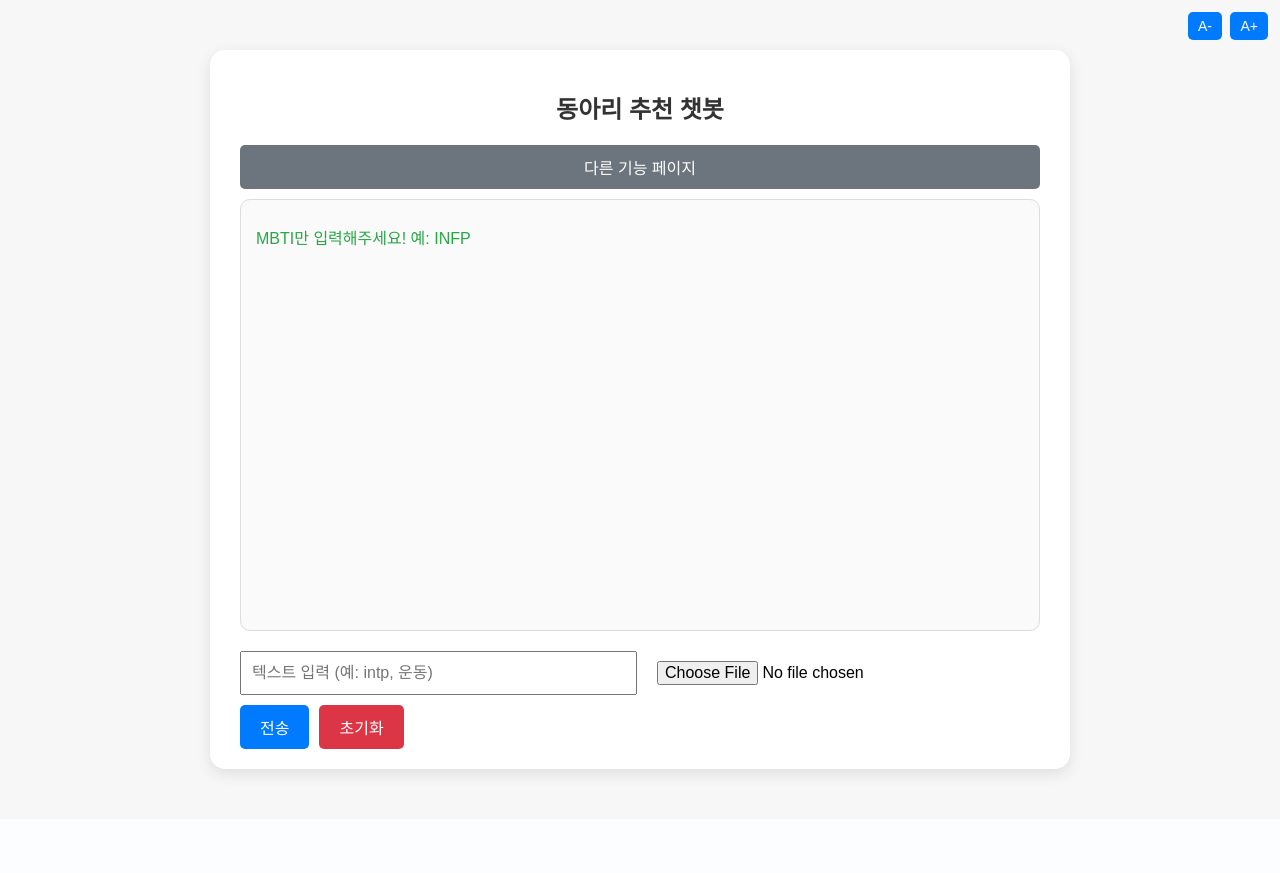
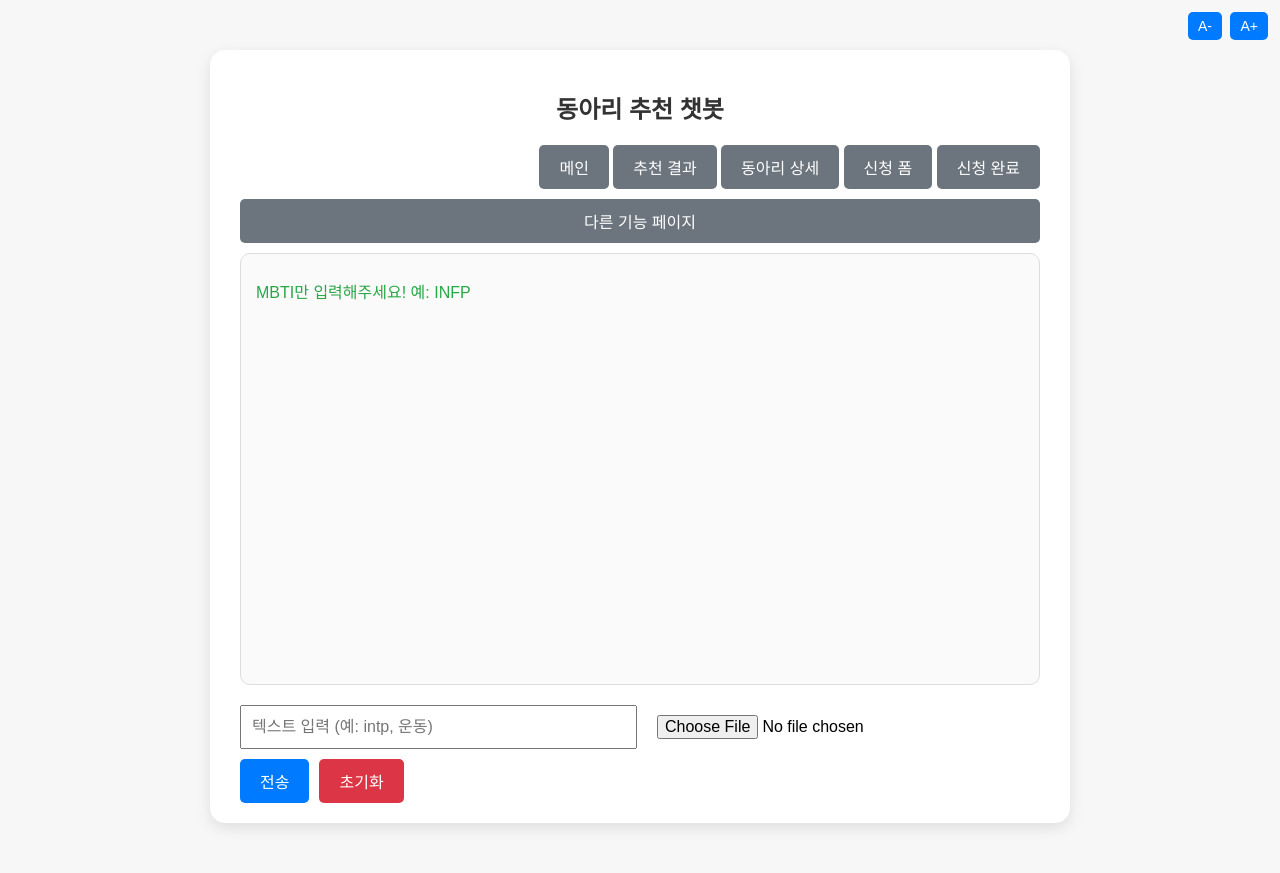
Before and after one commit to MilaEvans/OSS-project, a Flask app: page / in a window 1280 px wide. Before the commit the page ends 781 px from the top, so only its background shows below. Run offline with Flask 3, Linux system fonts and the light colour scheme.

Commit message:
다른 기능 페이지로 이동 버튼 추가

```diff
--- a/templates/chat.html
+++ b/templates/chat.html
@@ -1,7 +1,8 @@
 <!DOCTYPE html>
+
 <html lang="ko">
 <head>
-    <meta charset="UTF-8">
+<meta charset="utf-8"/>
 <title>동아리 추천 챗봇</title>
 <style>
         body {
@@ -92,7 +93,6 @@
             gap: 10px;
         }
     </style>
-
 <style>
         body {
             font-size: 16px;
@@ -125,34 +125,38 @@
 <button onclick="changeFontSize(-1)">A-</button>
 <button onclick="changeFontSize(1)">A+</button>
 </div>
-
 <div class="wrapper">
 <div class="container">
 <h2>동아리 추천 챗봇</h2>
 <div style="text-align: right; margin-bottom: 10px;">
-            <form action="/other" method="get">
-                <button type="submit" style="background-color: #6c757d;">다른 기능 페이지</button>
+<a href="{{ url_for('index') }}"><button style="background-color: #6c757d;" type="button">메인</button></a>
+<a href="{{ url_for('result') }}"><button style="background-color: #6c757d;" type="button">추천 결과</button></a>
+<a href="{{ url_for('club_detail', club_id=1) }}"><button style="background-color: #6c757d;" type="button">동아리 상세</button></a>
+<a href="{{ url_for('apply_form') }}"><button style="background-color: #6c757d;" type="button">신청 폼</button></a>
+<a href="{{ url_for('apply_success') }}"><button style="background-color: #6c757d;" type="button">신청 완료</button></a>
+</div>
+
+<div style="text-align: right; margin-bottom: 10px;">
+<form action="{{ url_for('chat') }}" method="get">
+<button style="background-color: #6c757d;" type="submit">다른 기능 페이지</button>
 </form>
 </div>
-
 <div class="chat-box">
             {% for speaker, message in history %}
                 <div class="message {{ speaker }}">{{ message }}</div>
             {% endfor %}
         </div>
-
-        <form method="POST" action="/chat" enctype="multipart/form-data">
+<form action="{{ url_for('chat') }}" enctype="multipart/form-data" method="POST">
 <div class="input-section">
-                <input type="text" name="keyword" placeholder="텍스트 입력 (예: intp, 운동)">
-                <input type="file" name="image">
+<input name="keyword" placeholder="텍스트 입력 (예: intp, 운동)" type="text"/>
+<input name="image" type="file"/>
 </div>
 <div class="input-section">
 <button type="submit">전송</button>
-                <button type="submit" formaction="/clear" formmethod="POST" class="clear">초기화</button>
+<button class="clear" formaction="/clear" formmethod="POST" type="submit">초기화</button>
 </div>
 </form>
 </div>
-
 <script>
         let fontSize = 16;
 
```
Lines whose indentation alone changed are shown as unchanged.
